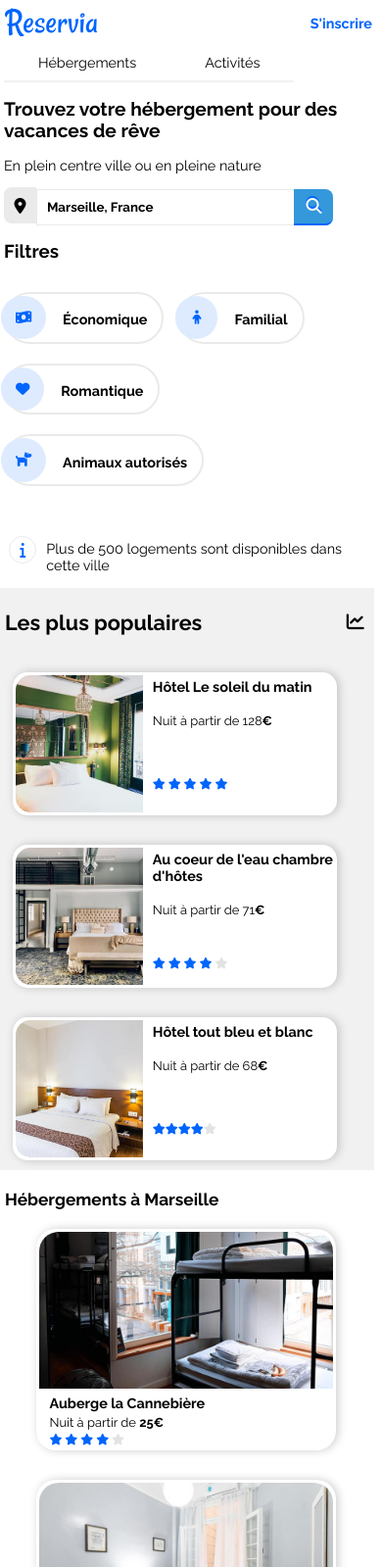
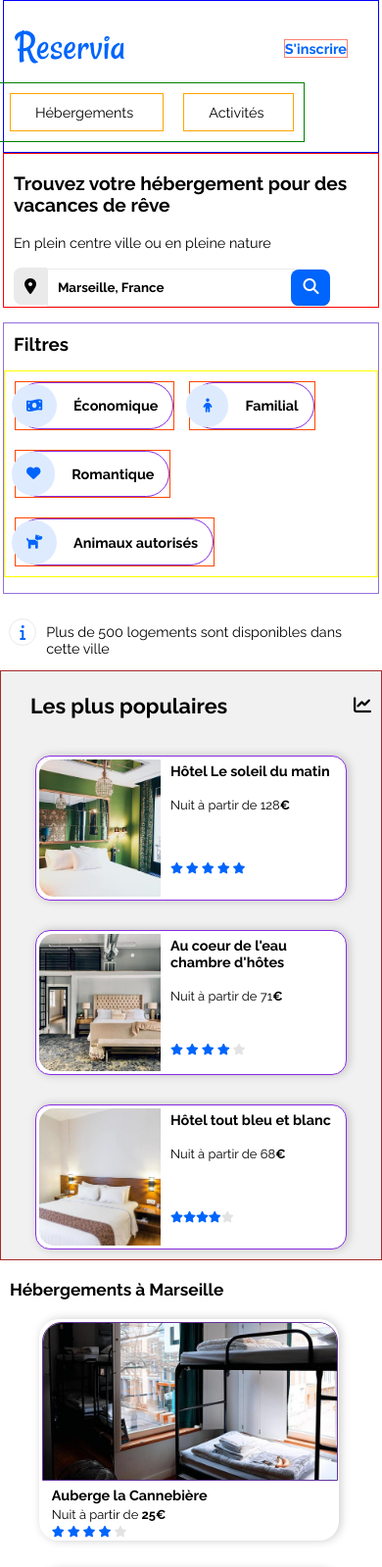
Before and after one commit to MelanieMF/MelanieFaure_2_26032021, a plain HTML site: page index.html in a window 390 px wide. Shown: the top 1599 px of the page at 98% size. Drawn offline with Linux system fonts and the light colour scheme.

Commit message:
retouches pour responsive

```diff
--- a/css/style.css
+++ b/css/style.css
@@ -25,6 +25,7 @@ header {
     width: 85%;
     display: flex;
     justify-content: space-between;
+    padding-top: 20px;
 }
 
 /********** Header/menu de navigation **********/
@@ -34,19 +35,19 @@ nav ul {
 
 nav li {
     margin-right: 80px;
-    font-size: 1.1em;
+    font-size: 1em;
 }
 
 .navsubs {
     color: #0065FC;
     font-weight: bold;
-    font-size: 1.1em;
+    font-size: 1em;
 }
 
 /********** Header/ Animations du menu de navigation **********/
 .navacte:hover, .navhbgt:hover {
     border-top: 3px solid #0065FC;
-    padding-top: 25px;
+    padding-top: 40px;
 }
 
 /********** Section 1: titre et barre de recherche **********/
@@ -60,13 +61,13 @@ nav li {
 
 /********** Barre de recherche **********/
 .fa-map-marker-alt {
-    padding: 10.5px;
+    padding: 11px;
     background-color: #EAEAEA;
     border-radius: 8px 0 0 8px;
 }
 
 input {
-    padding: 10px;
+    padding: 11px 0 10.5px 10px;
     border: 1px solid #EAEAEA;
     margin-right: -4px;
 }
@@ -80,11 +81,11 @@ input {
 .bouton_search, .btnsearch_mobile {
     color: #FFFFFF;
     font-weight: bold;
-    padding: 9px 13px 8px 13px;
+    padding: 9px 11px 8px 13px;
     border-radius: 0 8px 8px 0;
-    background-color: #3498DB;
-    border-bottom: 2px solid #0065FC;
-    text-shadow: 0px -2px #0065FC;
+    background-color: #0065fc;
+    border-bottom: 2px solid #0362f0;
+    text-shadow: 0px -2px #0362f0;
     transition: all 0.1s;
     -webkit-transition: all 0.1s;
 }
@@ -450,15 +451,15 @@ footer a:hover {
     text-decoration: underline;
 }
 
-
 /******************** Reponsive Media Queries ********************/
 /* Références
 - Petits et moyens écrans mobiles (max-width 767px)
 - Grands écrans mobiles (min-width: 768px) and (max-width: 1023px)
 - Grands écrans tablettes et écran PC (min-width: 1024px) and (max-width: 1339px)
-- Grands écrans (min-width: 1440px et max-width 2559px)
-- Très grands écrans (min-width 2560px */
+- Grands écrans (min-width: 1440px and max-width: 2559px)
+- Très grands écrans (min-width 2560px) */
 /******************** Reponsive Media Queries ********************/
+
 
 /* Très grands écrans (min-width 2560px) */
 
@@ -512,12 +513,12 @@ footer a:hover {
         width: 1300px;
     }
 
-    .cards {
+    .accomodationcardsgroup article {
         min-width: 400px;
         height: 250px;
     }
 
-    .cards img {
+    .accomodationcardsgroup article img {
         height: 150px;
     }
 
@@ -545,7 +546,7 @@ footer a:hover {
 
     .activitysection_title {
         font-size: 1.4em;
-        margin: 40px 0 20px 140px;
+        margin: 40px 0 20px 200px;
     }
 
     .vieux_port {
@@ -614,13 +615,9 @@ footer a:hover {
     }
 }
 
+/* Grands écrans (min-width: 1440px and max-width: 2559px) */
 
 
-/****************************************/
-/****************************************/
-/* Grands écrans (min-width: 1440px and max-width 2559px) */
-/****************************************/
-/****************************************/
 @media screen and (min-width: 1440px) and (max-width: 2559px)
 {
     .btnsearch_mobile {
@@ -635,6 +632,10 @@ footer a:hover {
     main {
         width: 100%;
         margin-left: 50px;
+    }
+
+    .filters p {
+        padding: 0 10px 0 0;
     }
 
     aside {
@@ -662,19 +663,25 @@ footer a:hover {
     .calanques {
         margin-left: 0px;
     }
+
+    footer li {
+        margin-left: 20px;
+        margin-right: 80px;
+    }
 }
 
-/****************************************/
-/****************************************/
 /* Grands écrans mobiles et tablettes (min-width: 768px) and (max-width: 1023px) */
-/****************************************/
-/****************************************/
+
 
 @media screen and (min-width: 768px) and (max-width: 1023px)
 {
     body
     {
         font-size: 0.9em;
+    }
+
+    header {
+        border: solid 1px blue;
     }
 
     /* Section barre de recherche */
@@ -687,13 +694,16 @@ footer a:hover {
     }
 
     /* Section filtres */
-
     .filterscategory {
         margin-left: 60px;
     }
 
     .filterscategory ul {
         flex-wrap: wrap;
+    }
+
+    .filters {
+        margin-bottom: 10px;
     }
 
     /* Main */
@@ -717,7 +727,6 @@ footer a:hover {
 
     .asidecards {
         width: 45%;
-
     }
 
     .asidecards article {
@@ -745,7 +754,6 @@ footer a:hover {
     }
 
     /* Activité */
-
     .activitysection_title {
         margin-left: 10px;
     }
@@ -758,6 +766,7 @@ footer a:hover {
         flex-wrap: wrap;
         justify-content: space-around;
         width: 100%;
+        border: solid 1px black;
     }
 
     .calanques {
@@ -765,31 +774,28 @@ footer a:hover {
     }
 
     /* footer */
-
     footer {
         width: 100%;
         margin: 0;
+        border: 1px solid sienna;
     }
 
     footer li {
         margin: 0;
+        border: solid 1px lightcoral;
         }
+
     }
 
-/****************************************/
-/****************************************/
 /* Petits et moyens écrans mobiles (max-width 767px) */
-/****************************************/
-/****************************************/
+
 
 @media screen and (max-width: 767px) {
 
-    body
-    {
-        box-sizing: border-box;
-        overflow-x: hidden;
+    body {
         width: 100%;
         margin: 0;
+        overflow-x: hidden;
     }
 
     /* Header */
@@ -797,26 +803,35 @@ footer a:hover {
         width: 98%;
         flex-direction: column;
         align-items: flex-start;
+        border: solid 1px blue;
+    }
+
+    header img {
+        width: 30%;
+        margin-left: 10px;
     }
 
     nav ul {
         padding: 0;
-        margin: 0;
+        margin: 10px -5px;
         border-bottom: 2px solid #F2F2F2;
+        border: solid 1px green;
     }
 
     nav li {
-        padding: 10px 35px 10px 35px;
+        padding: 10px 30px 10px 25px;
         font-size: 0.9em;
-        margin: 0;
+        margin: 10px;
+        border: solid 1px orange;
     }
 
     .navsubs {
         position: absolute;
-        top: 15px;
-        right: 10px;
+        top: 40px;
+        right: 35px;
         font-size: 0.9em;
         font-weight: bold;
+        border: solid 1px salmon;
     }
 
     /* Header/ Animations du menu de navigation */
@@ -831,15 +846,22 @@ footer a:hover {
 
     /* Section barre de recherche */
     .searchbarsection {
+        border: solid 1px red;
         width: 98%;
     }
 
     .searchbarsection h1 {
         font-size: 1.2em;
-    }
+        padding: 3px 10px 0 10px;
+        }
 
     .searchbarsection p {
         font-size: 0.9em;
+        padding: 3px 10px 0 10px;
+    }
+
+    .searchbar {
+        padding: 3px 10px 0 10px;
     }
 
     input {
@@ -852,31 +874,36 @@ footer a:hover {
 
     .btnsearch_mobile {
         padding: 8px 12px 8px 12px;
+        border-radius: 8px;
     }
 
     /* Boutons filtres */
-
     .filterscategory {
         width: 98%;
         flex-direction: column;
+        border: solid 1px mediumpurple;
     }
 
     .filterscategory ul {
         flex-wrap: wrap;
-        padding-left: 0;
+        padding-left: 10px;
+        border: solid 1px yellow;
     }
 
     .filterscategory li {
         margin: 10px 15px 10px 0;
+        padding: -10px 0 -10px 0;
+        border: solid 1px orangered;
     }
 
     .filterscategory h3 {
-        padding: 0;
-        margin: 0 0 5px 0;
+        padding: 10px;
+        margin: 0 0 -10px 0;
     }
 
-    .filters p {
-        padding: 3px 15px 0px 10px;
+    .filters {
+        padding: -10px;
+        border: solid 1px blueviolet;
     }
 
     /* Section info logements */
@@ -888,47 +915,41 @@ footer a:hover {
         font-size: 0.9em;
     }
 
-    /* Main hébergements + aside*/
+    /* Main hébergements + aside */
     .mainsection {
-        width: auto;
-        margin-left: -25px;
+        width: 100%;
         flex-direction: column-reverse;
         font-size: 0.9em;
     }
 
-    /* Sectionhébergements */
-
+    /* Section hébergements */
     .accomodationsection_title {
         font-size: 1.2em;
-        margin: 20px 20px 20px 30px;
+        margin: 20px 0px 20px 10px;
     }
 
     .accomodationsection {
         background-color: #FFFFFF;
-        width: 90%;
+        width: 95%;
     }
 
-    /********** Adaptation des cartes **********/
-
-    .accomodationcardsgroup {
-        width: 110%;
-    }
+    /* Adaptation des cartes */
     .accomodationcardsgroup article {
-        margin: 0 0 30px 20px;
+        margin: 0 0 30px 15px;
         min-width: 300px;
         height: 220px;
     }
 
     .accomodationcardsgroup article img {
         height: 160px;
+        border: solid 1px rebeccapurple;
     }
 
     /* Aside / les plus populaires */
-
     aside {
-        width: 98%;
         margin: 0;
         border-radius: 0;
+        border: solid 1px brown;
     }
 
     .titleaside {
@@ -945,26 +966,32 @@ footer a:hover {
         height: 140px;
         min-width: 280px;
         margin-bottom: 10px;
+        border: solid 1px blueviolet;
     }
 
+    .displaymore {
+        margin-top: 0px;
+    }
 
     /* Section activités */
     .activitysection_title {
         font-size: 1.2em;
-        margin: 20px 0px 20px 0px;
+        margin: 20px 0px 20px 10px;
+        border: solid 1px midnightblue;
     }
 
     .activitycardsgroup {
-        width: 98%;
+        width: 99%;
         flex-direction: column;
         justify-content: center;
         align-items: center;
+        border: solid 1px mediumspringgreen;
     }
 
     .vieux_port, .pomegues, .frioult, .calanques, .notredame, .longchamp {
-        width: 310px;
+        width: 100%;
         height: 220px;
-        margin: 10px 0px 10px 0px;
+        margin: 10px 0px 20px 0px;
     }
 
     .vieux_port img, .pomegues img, .frioult img, .calanques img,.longchamp img {
@@ -977,15 +1004,17 @@ footer a:hover {
     }
 
     /* Footer */
-
     footer
-    {   width: 98%;
+    {   width: 93%;
         display: flex;
         flex-direction: column;
+        padding: 10px;
+        border: solid 1px mediumvioletred;
     }
 
     footer li
     {
-        margin: 0 30px 10px -40px;
+        margin: 0 30px 0 -40px;
+        border: solid 1px lightcoral;
     }
   }
```
